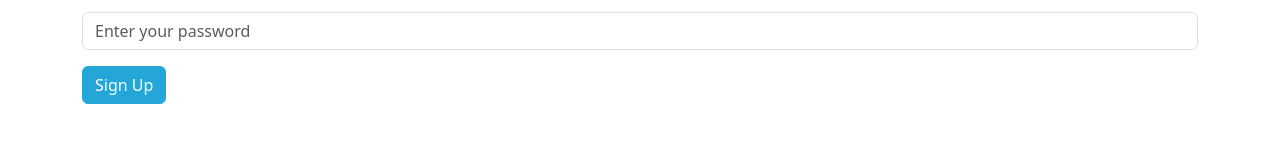
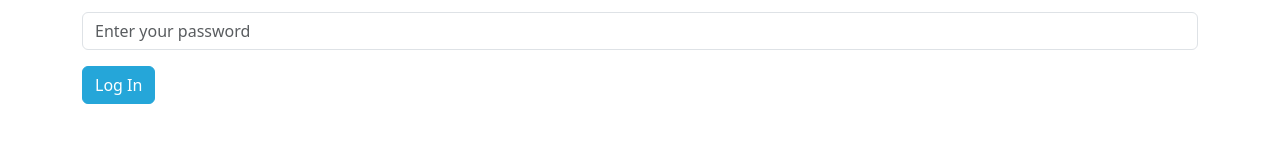
Before and after one commit to David-Prelinger/hackharvard, a Next.js app in the folder nextjs/hackharvard/: page /login in a window 1280 px wide. Shown: the part 192-334 px from the top of the page. Built offline with nearby package versions, Linux system fonts and the light colour scheme; no server answers.

Commit message:
fixed audio error

```diff
--- a/nextjs/hackharvard/pages/login.tsx
+++ b/nextjs/hackharvard/pages/login.tsx
@@ -57,7 +57,7 @@ function Page() {
     </div>
   </div>
   <button type="submit" className="btn btn-primary btn-block" style={{backgroundColor: '#25A6D9', borderColor: '#25A6D9'}}>
-    Sign Up
+    Log In
   </button>
   <p className="mt-3 text-center">
     <small>
--- a/nextjs/hackharvard/pages/uploadaudio.tsx
+++ b/nextjs/hackharvard/pages/uploadaudio.tsx
@@ -104,7 +104,7 @@ const UploadAudio: React.FC = () => {
           <input type="file" accept=".mp3" onChange={handleFileChange} className="form-control" id="fileInput" />
         </div>
         <div className="mb-3">
-          <label htmlFor="textInput" className="form-label">Enter Name of Speaker</label>
+          <label htmlFor="textInput" className="form-label">Enter Telegram Username of Speaker</label>
           <input
             onChange={handleTextChange}
             value={text}
```
Also changed, not shown: 1 other file (tests, documents, lock files or other folders).
